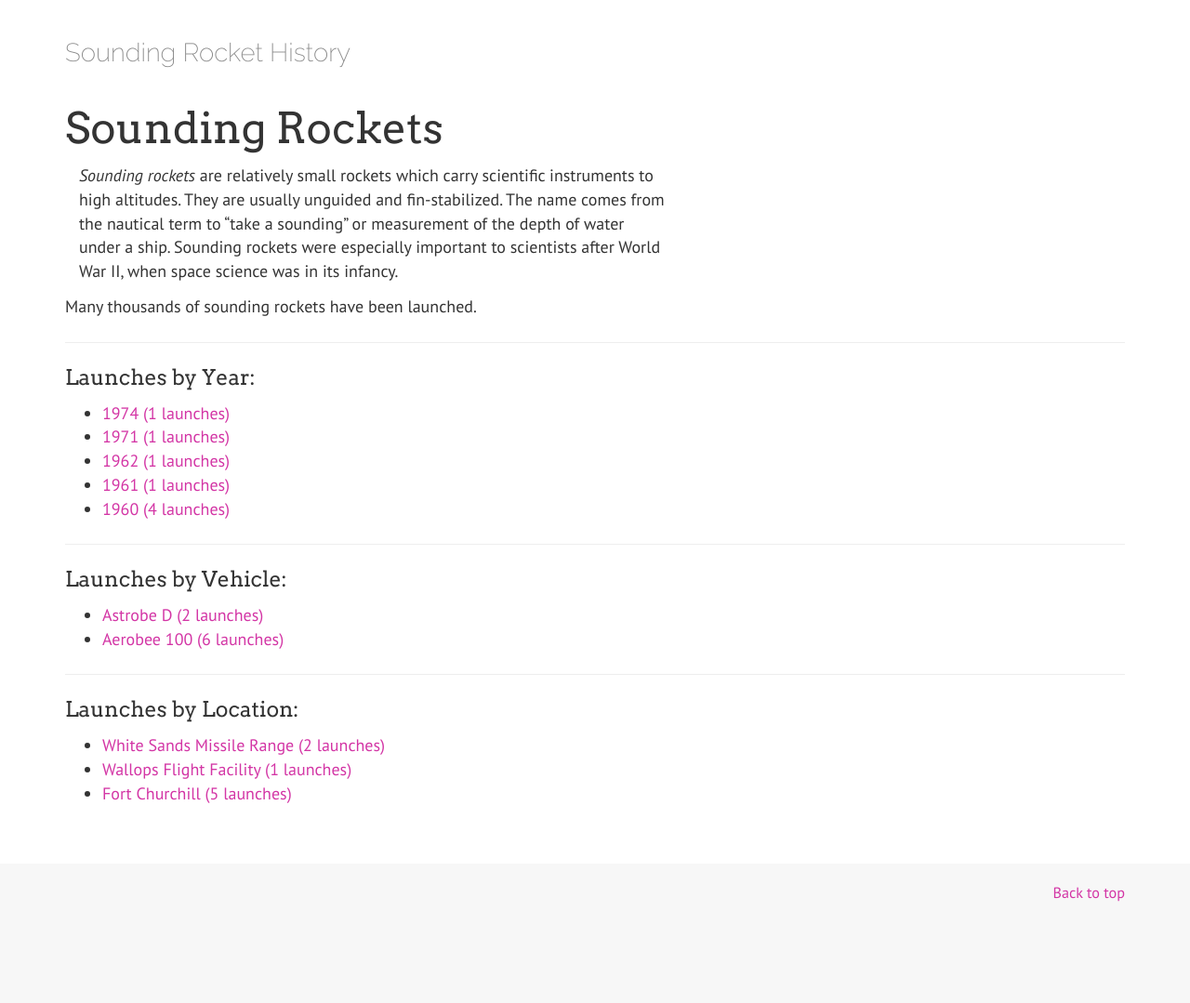
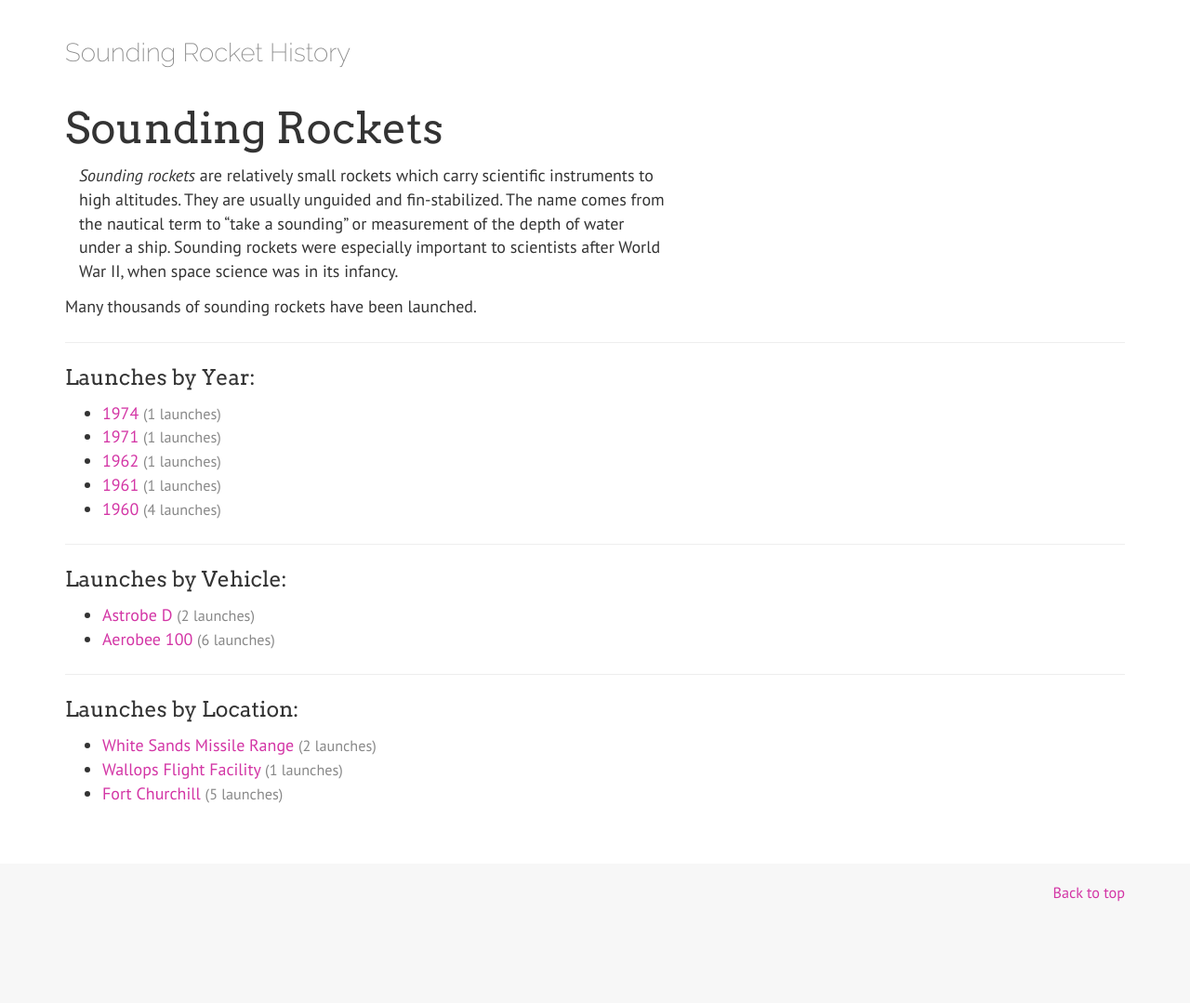
Before and after one commit to natronics/Sounding-Rocket-History, a Jekyll site: the page built from index.markdown, in a window 1280 px wide. Shown: the whole page at 93% size. Built offline with Jekyll 4.4.1, drawn with Linux system fonts in a browser that asks for light colours.

Commit message:
launch number style, removed from link

```diff
--- a/index.markdown
+++ b/index.markdown
@@ -20,7 +20,7 @@ Many thousands of sounding rockets have been launched.
 #### Launches by Year:
 <ul>
 {% for post in site.categories.year %}
-  <li><a href="{{ post.url | remove_first:'/'}}">{{ post.title }} <span class="num">({{ post.tags }} launches)</span></a></li>
+  <li><a href="{{ post.url | remove_first:'/'}}">{{ post.title }}</a> <span class="num">({{ post.tags }} launches)</span></li>
 {% endfor %}
 </ul>
 
@@ -30,7 +30,7 @@ Many thousands of sounding rockets have been launched.
 
 <ul>
 {% for post in site.categories.launch-vehicle %}
-  <li><a href="{{ post.url | remove_first:'/'}}">{{ post.title }} <span class="num">({{ post.tags }} launches)</span></a></li>
+  <li><a href="{{ post.url | remove_first:'/'}}">{{ post.title }}</a> <span class="num">({{ post.tags }} launches)</span></li>
 {% endfor %}
 </ul>
 
@@ -40,6 +40,6 @@ Many thousands of sounding rockets have been launched.
 
 <ul>
 {% for post in site.categories.location %}
-  <li><a href="{{ post.url | remove_first:'/'}}">{{ post.title }} <span class="num">({{ post.tags }} launches)</span></a></li>
+  <li><a href="{{ post.url | remove_first:'/'}}">{{ post.title }}</a> <span class="num">({{ post.tags }} launches)</span></li>
 {% endfor %}
 </ul>
--- a/resources/css/style.css
+++ b/resources/css/style.css
@@ -17,6 +17,11 @@ body > .wrapper { height: auto; min-height: 100%; }
 
 .table tbody>tr>th, .table tbody>tr>td {
     border-top: 1px dashed #f7f7f7;
+}
+
+.num {
+    color: #888;
+    font-size: 0.9em;
 }
 
 /* Charts */
```
